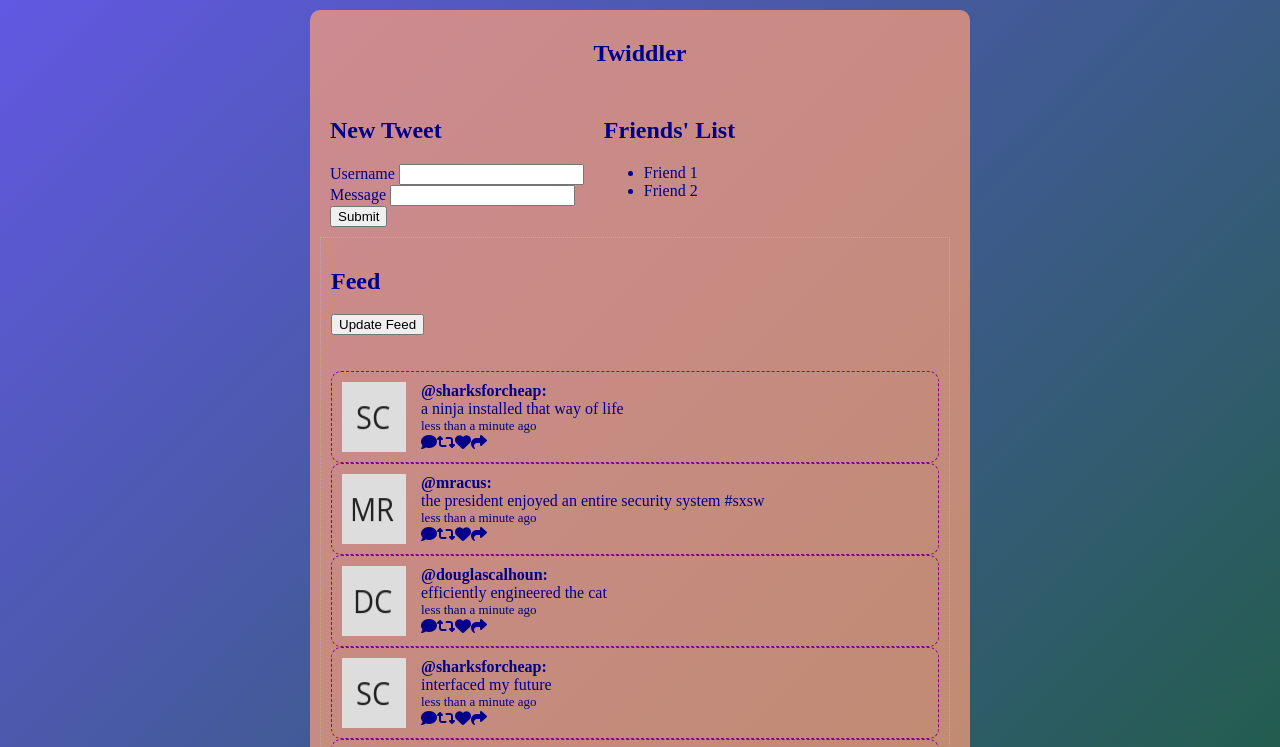
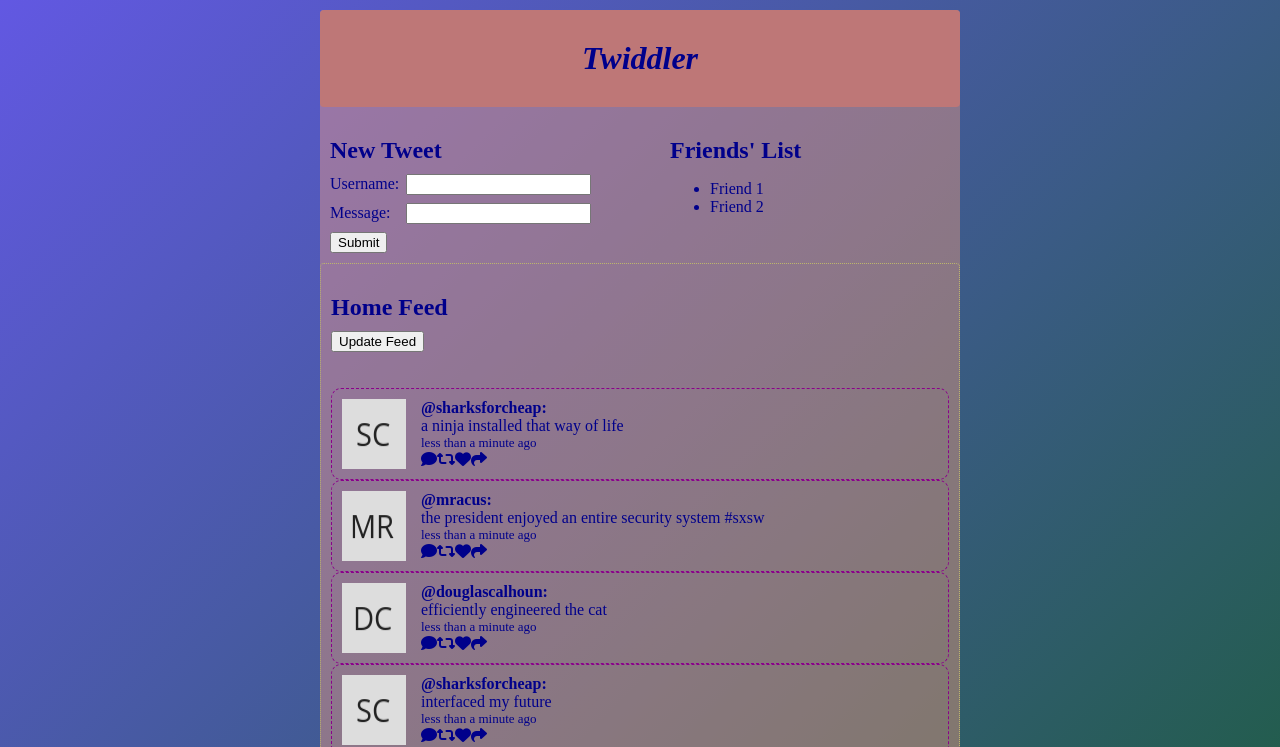
Before and after one commit to qmeng222/Twiddler, a plain HTML site: page index.html in a window 1280 px wide. Both pictures are taken after a click on the button "Update Feed". Shown: the top 747 px of the page. Drawn offline with Linux system fonts and the light colour scheme; a web font is replaced by a local one.

Commit message:
tests complete!

```diff
--- a/app.js
+++ b/app.js
@@ -48,7 +48,7 @@ $(document).ready(function(){
       $username.text('@' + tweet.user +': ')
       $message.text(tweet.message);
 
-      var theTime = $.timeago(new Date());
+      var theTime = $.timeago(tweet.created_at);
       $timestamp.text(theTime);
 
       // add event listener for username
@@ -61,8 +61,8 @@ $(document).ready(function(){
         //alert('User: ' + tweet.user + '| Index: ' + index + '| Username: ' + username);
         //console.log(e);
         //alert($('button').textContent);
-        if($('#update-feed')[0].outerText === 'Update Feed') {
-          $('#update-feed').attr("id","back").text('Back');
+        if($('#update-feed').length) {
+          $('#update-feed').text('Back');
           $('#feed-area h2').text('User Feed');
         }
 
@@ -120,8 +120,8 @@ $(document).ready(function(){
 
   $updateBtn.on("click", function() {
     renderFeed();
-    if($('#back')[0].outerText === 'Back') {
-      $('#back').attr('id','update-feed').text('Update Feed');
+    if($('#update-feed').length) {
+      $('#update-feed').text('Update Feed');
     }
     $('#feed-area h2').text('Home Feed');
   });
@@ -134,3 +134,5 @@ $(document).ready(function(){
 
 
 });
+
+window.isItBeautifulYet = true;
--- a/index.html
+++ b/index.html
@@ -18,9 +18,9 @@
 
       <!--Header-->
       <div id="header">
-        <h2>
+        <h1>
           Twiddler
-        </h2>
+        </h1>
       </div>
 
       <!--extra credit-->
@@ -35,13 +35,13 @@
           <form>
             <div id="username">
               <label for="username">
-                Username
+                Username:
               </label>
               <input id="username" type="text">
             </div>
             <div id="message">
               <label for="message">
-                Message
+                Message:
               </label>
               <input id="message" type="text">
             </div>
--- a/styles.css
+++ b/styles.css
@@ -16,8 +16,20 @@ body {
 
  h1 {
    margin: 0 auto;
-   font-weight: 400;
+   padding: 30px;
+   font-weight: 700;
    font-style: italic;
+   text-decoration: wavy;
+ }
+
+ h2 {
+   margin-bottom: 10px;
+ }
+
+ label {
+  display: inline-block;
+  margin-bottom: 10px;
+  width: 4.5rem;
  }
 
 
@@ -25,16 +37,18 @@ body {
 /* IDS */
 
 #app {
-  background-color: rgba(255, 160, 122, 0.7);
+  background-color: rgba(255, 160, 122, 0.4);
   color: darkblue;
   margin: 10px auto;
-  padding: 10px;
+  padding: 0;
   width: clamp(320px, 640px, 960px);
-  border-radius: 10px;
+  border-radius: 4px;
 }
 
 #header {
   text-align: center;
+  border-radius: 4px;
+  background-color: rgb(190, 119, 119);
 
 
 }
@@ -48,7 +62,7 @@ body {
 #new-tweet-form {
   float: left;
 
-  /* width: clamp(320px, 640px, 960px); */
+  width: clamp(320px, 50%, 960px);
   padding: 10px;
   height: 100%;
 
@@ -69,7 +83,9 @@ body {
   border: 1px darkkhaki dotted;
   padding: 10px;
   clear: both;
-  width: 95%;
+
+  margin: 0 auto;
+  border-radius: 4px;
 
 }
 
@@ -94,6 +110,7 @@ body {
   flex-direction:column;
   flex-wrap: wrap;
   padding-left: 30px;
+  gap: 5px;
 }
 
 .username, .message, .timestamp, .iconContainer, .iconComment, .iconShare, .iconRetweet, .iconLike {
@@ -111,6 +128,7 @@ body {
   flex-shrink: 0;
   flex-wrap: nowrap;
   padding-left: 0;
+  gap: 5px;
 
 }
 
```
